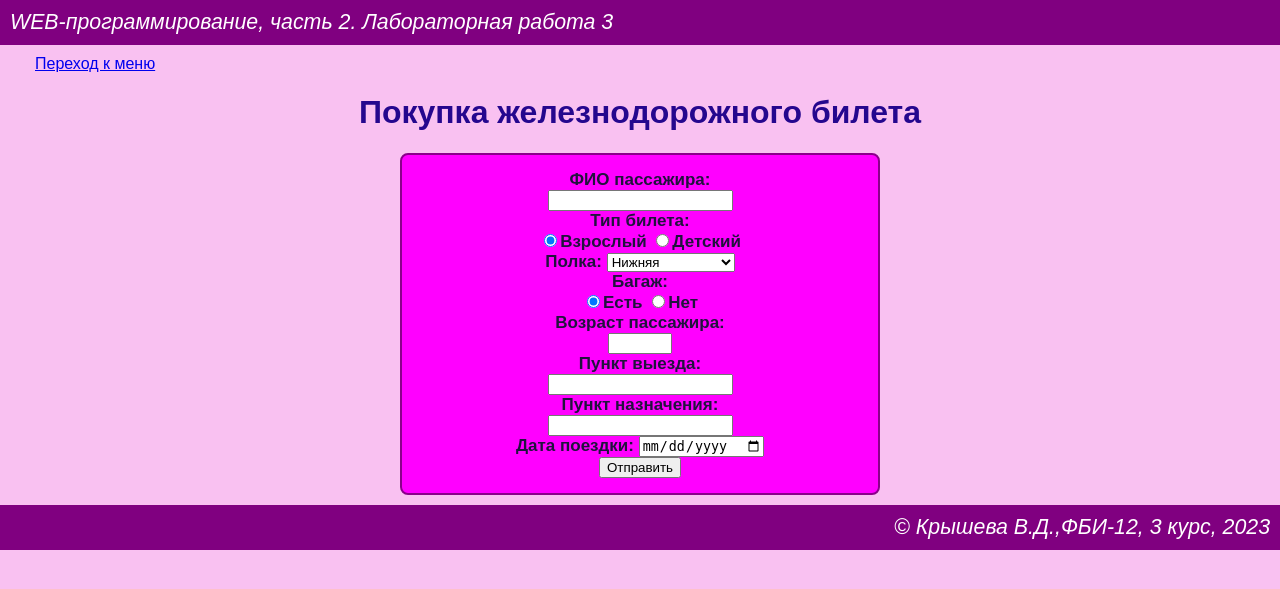
After one commit to hiiamvika/cautious-guide, a Flask app: template templates/ticket.html in a window 1280 px wide. The commit adds this page. Shown: the top 589 px of the page. Run offline with Flask 3, Linux system fonts and the light colour scheme; the template is opened without the code that fills it, so the values that code supplies are empty.

Commit message:
Покупка билета

```diff
--- a/templates/lab3.html
+++ b/templates/lab3.html
@@ -12,5 +12,8 @@
             <li>
                 <a href="/lab3/order">Заказ</a>
             </li>
+            <li>
+                <a href="/lab3/ticket">Железнодорожный билет</a>
+            </li>
         </ol>
 {% endblock %}
--- /dev/null
+++ b/templates/ticket.html
@@ -0,0 +1,94 @@
+{% extends "base.html" %}
+
+{% block lab %}Лабораторная работа 3{% endblock %}
+
+{% block main %}
+
+        {% if name and age and from_where and where and date %}
+
+        <h1 style="text-align: center;">Ваш билет</h1>
+
+        <div style="border: 2px solid;border-radius: 8px; background-color: fuchsia; color: rgb(25, 9, 66);border-color: darkmagenta;font-size: 17px;padding: 15px;height: min-content;width: 446px;margin: 10px auto;font-weight: bold;text-align: center;">
+            <div>Имя пассажира: {{ name }}</div>
+            <div>Тип билета: {{ 'Детский' if type == 'child'
+                else 'Взрослый' }} </div>
+            <div>Полка: {{'нижняя' if shelf == 'bottom' or
+                'верхняя' if shelf == 'top' or
+                'верхняя боковая' if shelf == 'top_side'
+                else 'нижняя боковая'}} </div>
+            <div>Багаж: {{ 'С багажом' if baggage == 'y'
+                else 'Без багажа' }} </div>
+            <div>Возраст пассажира: {{ age }} </div>
+            <div>Откуда: {{ from_where }} </div>
+            <div>Куда: {{ where }}</div>
+            <div>Дата: {{ date }} </div>
+        </div>
+
+        <div><a href="/lab3/ticket">Отменить билет</a></div>
+
+        {% else %}
+        <h1 style="text-align: center;">Покупка железнодорожного билета</h1>
+        <form style="border: 2px solid;border-radius: 8px; background-color: fuchsia; color: rgb(32, 19, 61);border-color: darkmagenta;font-size: 17px;padding: 15px;height: min-content;width: 446px;margin: 10px auto;font-weight: bold;text-align: center;">
+            <label>ФИО пассажира:</label>
+            <div>
+                <input type="text" name="name" value="{{ name or '' }}">
+                {{ errors.name }}
+            </div>
+
+            <div>Тип билета:</div>
+            <label>
+                <input type="radio" value="adult" name="type" checked and 'selected'>Взрослый
+            </label>
+            <label>
+                <input type="radio" value="child" name="type" and 'selected'>Детский
+            </label>
+
+            <div>
+                <label>Полка:</label>
+                <select name="shelf">
+                    <option value="bottom" {{ shelf == 'bottom' and 'selected' }}>Нижняя</option>
+                    <option value="top" {{ shelf == 'top' and 'selected' }}>Верхняя</option>
+                    <option value="top_side" {{ shelf == 'top_side' and 'selected' }}>Верхняя боковая</option>
+                    <option value="bottom_side" {{ shelf == 'bottom_side' and 'selected' }}>Нижняя боковая</option>
+                </select>
+            </div>
+
+            <div>Багаж:</div>
+            <label>
+                <input type="radio" value="y" name="baggage" checked>Есть
+            </label>
+            <label>
+                <input type="radio" value="n" name="baggage">Нет
+            </label><br>
+
+            <label>Возраст пассажира:</label>
+            <div>
+                <input type="number" name="age" value="{{ age or '' }}" min="18" max="120">
+                {{ errors.age }}
+            </div>
+
+            <label>Пункт выезда:</label>
+            <div>
+                <input type="text" name="from_where" value="{{ from_where or '' }}">
+                {{ errors.from_where }}
+            </div>
+
+            <label>Пункт назначения:</label>
+            <div>
+                <input type="text" name="where" value="{{ where or '' }}">
+                {{ errors.where }}
+            </div>
+
+            <div>
+                <label>Дата поездки:</label>
+                <input type="date" name="date" value="{{ date or '' }}">
+                {{ errors.date }}
+            </div>
+
+            <div>
+                <button type="submit">Отправить</button>
+            </div>
+        </form>
+
+        {% endif %}
+{% endblock %}
```
Also changed, not shown: lab3.py (+22 -0 lines).
